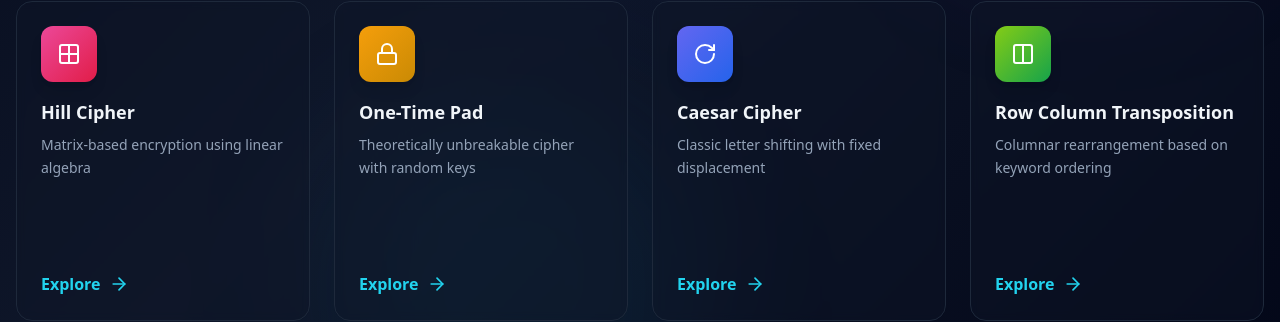
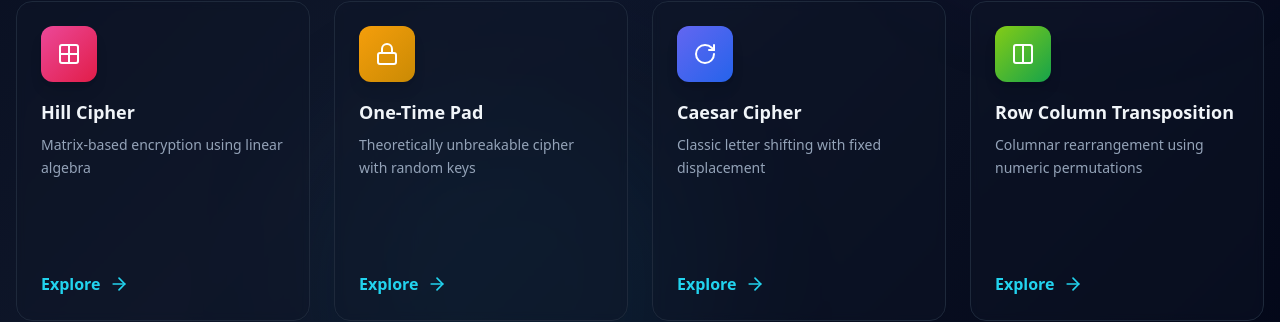
Before and after one commit to yousvf/lockdown-cipher, a React (Vite) app: page / in a window 1280 px wide. Shown: the part 865-1187 px from the top of the page. Built offline with nearby package versions, Linux system fonts and the light colour scheme.

Commit message:
Updated Home.tsx

```diff
--- a/src/pages/Home.tsx
+++ b/src/pages/Home.tsx
@@ -61,7 +61,7 @@ const algorithms = [
   {
     id: 'rowcolumn',
     name: 'Row Column Transposition',
-    description: 'Columnar rearrangement based on keyword ordering',
+    description: 'Columnar rearrangement using numeric permutations',
     icon: Columns,
     color: 'from-lime-500 to-green-600',
     bgGlow: 'lime',
```
